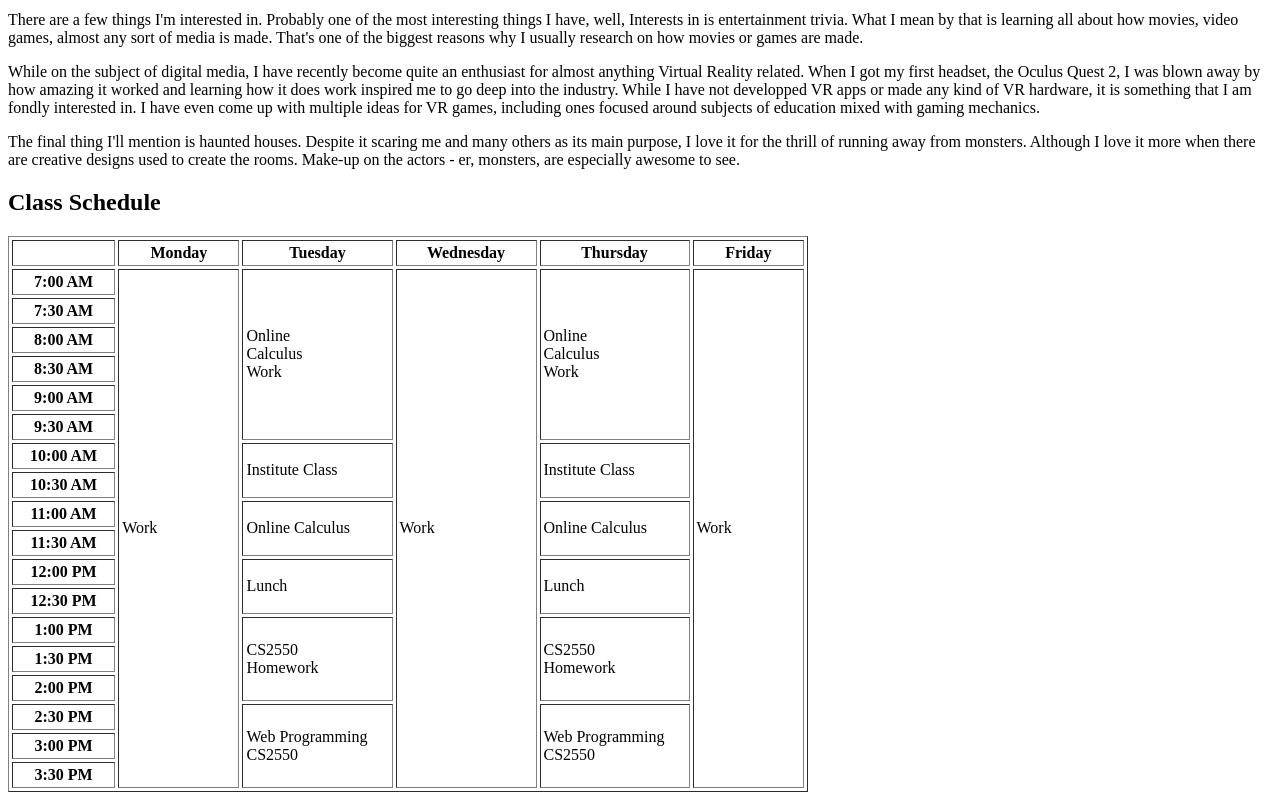
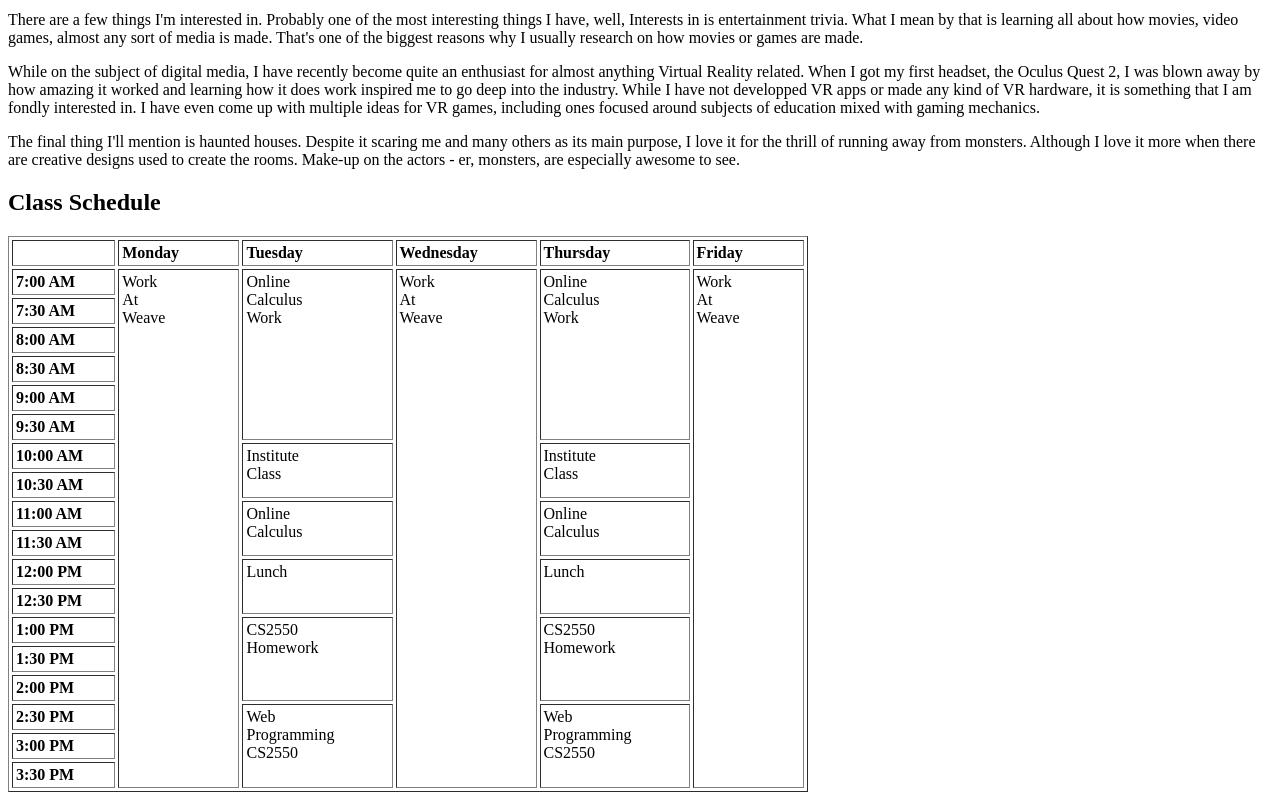
Before and after one commit to HunterStevens/About_Hunter_Stevens, a plain HTML site: page index.html in a window 1280 px wide. Shown: the part 1072-1872 px from the top of the page. Drawn offline with Linux system fonts and the light colour scheme.

Commit message:
Changed property of the Class Schedule

```diff
--- a/index.html
+++ b/index.html
@@ -8,7 +8,9 @@
 
     <style>
         table, th, td{
-            width: 50rem;
+            width: 50pc;
+            text-align: left;
+            vertical-align: top;
         }
     </style>
 </head>
@@ -69,11 +71,11 @@
         </thead>
         <tr>
             <th>7:00 AM</th>
-            <td rowspan="18">Work</td>
+            <td rowspan="18">Work<br>At<br>Weave</td>
             <td rowspan="6">Online<br>Calculus<br>Work</td>
-            <td rowspan="18">Work</td>
+            <td rowspan="18">Work<br>At<br>Weave</td>
             <td rowspan="6">Online<br>Calculus<br>Work</td>
-            <td rowspan="18">Work</td>
+            <td rowspan="18">Work<br>At<br>Weave</td>
         </tr>
         <tr>
             <th>7:30 AM</th>
@@ -92,16 +94,16 @@
         </tr>
         <tr>
             <th>10:00 AM</th>
-            <td rowspan="2">Institute Class</td>
-            <td rowspan="2">Institute Class</td>
+            <td rowspan="2">Institute<br>Class</td>
+            <td rowspan="2">Institute<br>Class</td>
         </tr>
         <tr>
             <th>10:30 AM</th>
         </tr>
         <tr>
             <th>11:00 AM</th>
-            <td rowspan="2">Online Calculus</td>
-            <td rowspan="2">Online Calculus</td>
+            <td rowspan="2">Online<br>Calculus</td>
+            <td rowspan="2">Online<br>Calculus</td>
         </tr>
 
         <tr>
@@ -128,8 +130,8 @@
         </tr>
         <tr>
             <th>2:30 PM</th>
-            <td rowspan="4">Web Programming<br>CS2550</td>
-            <td rowspan="4">Web Programming<br>CS2550</td>
+            <td rowspan="4">Web<br>Programming<br>CS2550</td>
+            <td rowspan="4">Web<br>Programming<br>CS2550</td>
         </tr>
         <tr>
             <th>3:00 PM</th>
```
